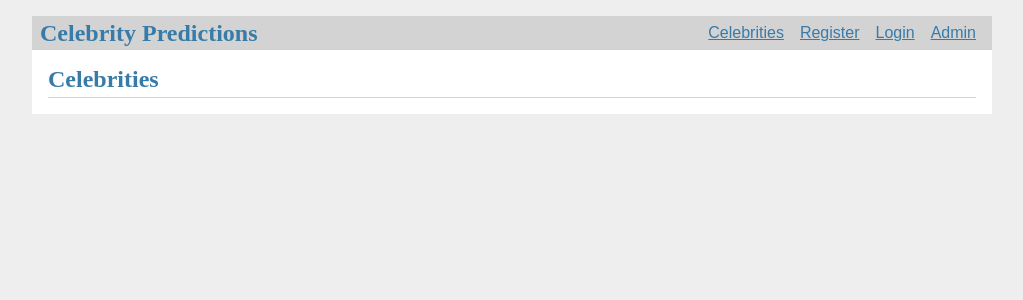
After one commit to adambyer/celebrity-predictions, a Flask app: page /celebrity/ in a window 1280 px wide. The commit adds this page. Shown: the top 300 px of the page, without its empty margins (128-1151 px from the left). Run offline with Flask 2, Linux system fonts and the light colour scheme; data that the repository does not hold is empty; parts of the project's set-up code (start-up, migrations or seed data) failed here and were passed over.

Commit message:
reorganize routes; celebrities page; celebrity page; fetch tweets

```diff
--- a/app/__init__.py
+++ b/app/__init__.py
@@ -1,10 +1,12 @@
-from flask import Flask, render_template
-from flask_login import LoginManager, login_required
+from flask import Flask
+from flask_login import LoginManager
 from flask_migrate import Migrate
 import os
 from typing import Union
 
-from .auth import bp
+from .routes.auth import bp as auth_bp
+from .routes.base import bp as base_bp
+from .routes.celebrity import bp as celebrity_bp
 from .db import db
 from .models import User
 
@@ -39,17 +41,11 @@ def create_app(test_config: dict = None) -> Flask:
     def load_user(user_id: str) -> Union[User, None]:
         return User.query.filter_by(id=user_id).first()
 
-    app.register_blueprint(bp)
+    app.register_blueprint(auth_bp)
+    app.register_blueprint(base_bp)
+    app.register_blueprint(celebrity_bp)
+
     db.init_app(app)
     migrate.init_app(app, db)
 
-    @app.route("/")
-    def index() -> str:
-        return render_template("index.html")
-
-    @app.route("/secured")
-    @login_required
-    def secured() -> str:
-        return "You are logged in."
-
     return app
--- a/app/admin.py
+++ b/app/admin.py
@@ -28,4 +28,6 @@ class UserModelView(BaseModelView, ModelView):
 
 admin = Admin(current_app, index_view=SecureAdminIndexView())
 admin.add_view(UserModelView(User, db.session))
-admin.add_view(ModelView(Celebrity, db.session))
+
+# Need endpoint here to avoid collision with other celebrity route.
+admin.add_view(ModelView(Celebrity, db.session, endpoint="celebrity_admin"))
--- a/app/auth.py
+++ b/app/routes/auth.py
@@ -11,7 +11,7 @@ from typing import Union
 from werkzeug.security import check_password_hash, generate_password_hash
 from werkzeug.wrappers import Response
 
-from .models import User
+from app.models import User
 
 bp = Blueprint("auth", __name__, url_prefix="/auth")
 
--- /dev/null
+++ b/app/routes/celebrity.py
@@ -0,0 +1,34 @@
+from flask import Blueprint, render_template
+
+from app.models import Celebrity
+from app.twitter import get_user_tweets
+
+bp = Blueprint("celebrity", __name__, url_prefix="/celebrity")
+
+
+@bp.route("/")
+def celebrities() -> str:
+    celebrities = Celebrity.query.filter(Celebrity.twitter_id.isnot(None))
+    context = {
+        "celebrities": celebrities,
+    }
+    return render_template("celebrities.html", **context)
+
+
+@bp.route("/<twitter_username>")
+def celebrity(twitter_username: str) -> str:
+    celebrity = Celebrity.query.filter_by(twitter_username=twitter_username).first()
+    tweets = []
+    name = twitter_username
+
+    if celebrity.twitter_id:
+        tweets = get_user_tweets(celebrity.twitter_id) or []
+
+    if celebrity.twitter_name:
+        name = celebrity.twitter_name
+
+    context = {
+        "name": name,
+        "tweets": tweets,
+    }
+    return render_template("celebrity.html", **context)
--- a/app/templates/base.html
+++ b/app/templates/base.html
@@ -1,15 +1,16 @@
 <!doctype html>
-<title>{% block title %}{% endblock %} - Flaskr</title>
+<title>{% block title %}Celebrity Predictions{% endblock %}</title>
 <link rel="stylesheet" href="{{ url_for('static', filename='style.css') }}">
 <nav>
-  <h1>Flaskr</h1>
+  <h1>Celebrity Predictions</h1>
   <ul>
+    <li><a href="{{ url_for('celebrity.celebrities') }}">Celebrities</a></li>
     {% if current_user.is_authenticated %}
       <li><span>{{ current_user['username'] }}</span>
-      <li><a href="{{ url_for('auth.logout') }}">Log Out</a>
+      <li><a href="{{ url_for('auth.logout') }}">Logout</a>
     {% else %}
       <li><a href="{{ url_for('auth.register') }}">Register</a>
-      <li><a href="{{ url_for('auth.login') }}">Log In</a>
+      <li><a href="{{ url_for('auth.login') }}">Login</a>
     {% endif %}
     <li><a href="{{ url_for('admin.index') }}">Admin</a>
   </ul>
--- /dev/null
+++ b/app/templates/celebrities.html
@@ -0,0 +1,11 @@
+{% extends 'base.html' %}
+
+{% block header %}
+    <h1>{% block title %}Celebrities{% endblock %}</h1>
+{% endblock %}
+
+{% block content %}
+    {% for celebrity in celebrities %}
+        <p><a href="{{ url_for('celebrity.celebrity', twitter_username=celebrity['twitter_username']) }}">{{ celebrity["twitter_name"] }}</a></p>
+    {% endfor %}
+{% endblock %}
--- a/app/twitter.py
+++ b/app/twitter.py
@@ -38,11 +38,7 @@ def _get(url: str, params: dict = {}) -> Optional[dict]:
 def get_user_by_username(username: str) -> Optional[dict]:
     url = f"/users/by/username/{username}"
     payload = _get(url)
-
-    if payload:
-        return payload["data"]
-
-    return None
+    return payload["data"] if payload else None
 
 
 def get_users_by_usernames(usernames: list) -> Optional[list]:
@@ -52,8 +48,30 @@ def get_users_by_usernames(usernames: list) -> Optional[list]:
     }
 
     payload = _get(url, params)
+    return payload["data"] if payload else None
 
-    if payload:
-        return payload["data"]
 
-    return None
+def get_user_tweets(
+    twitter_id: int,
+    max_results: Optional[int] = None,
+    start_time: Optional[str] = None,
+    end_time: Optional[str] = None,
+) -> Optional[list]:
+    """If no times, returns the most recent tweets."""
+    url = f"/users/{twitter_id}/tweets"
+    params = {
+        "max_results": 100,
+        "tweet.fields": "public_metrics,created_at",
+    }
+
+    if max_results:
+        params["max_results"] = max_results
+
+    if start_time:
+        params["start_time"] = start_time
+
+    if end_time:
+        params["end_time"] = end_time
+
+    payload = _get(url, params)
+    return payload["data"] if payload else None
```
Also changed, not shown: app/routes/base.py (added, +15 -0 lines), app/templates/celebrity.html (added, +11 -0 lines), app/routes/__init__.py (added).
